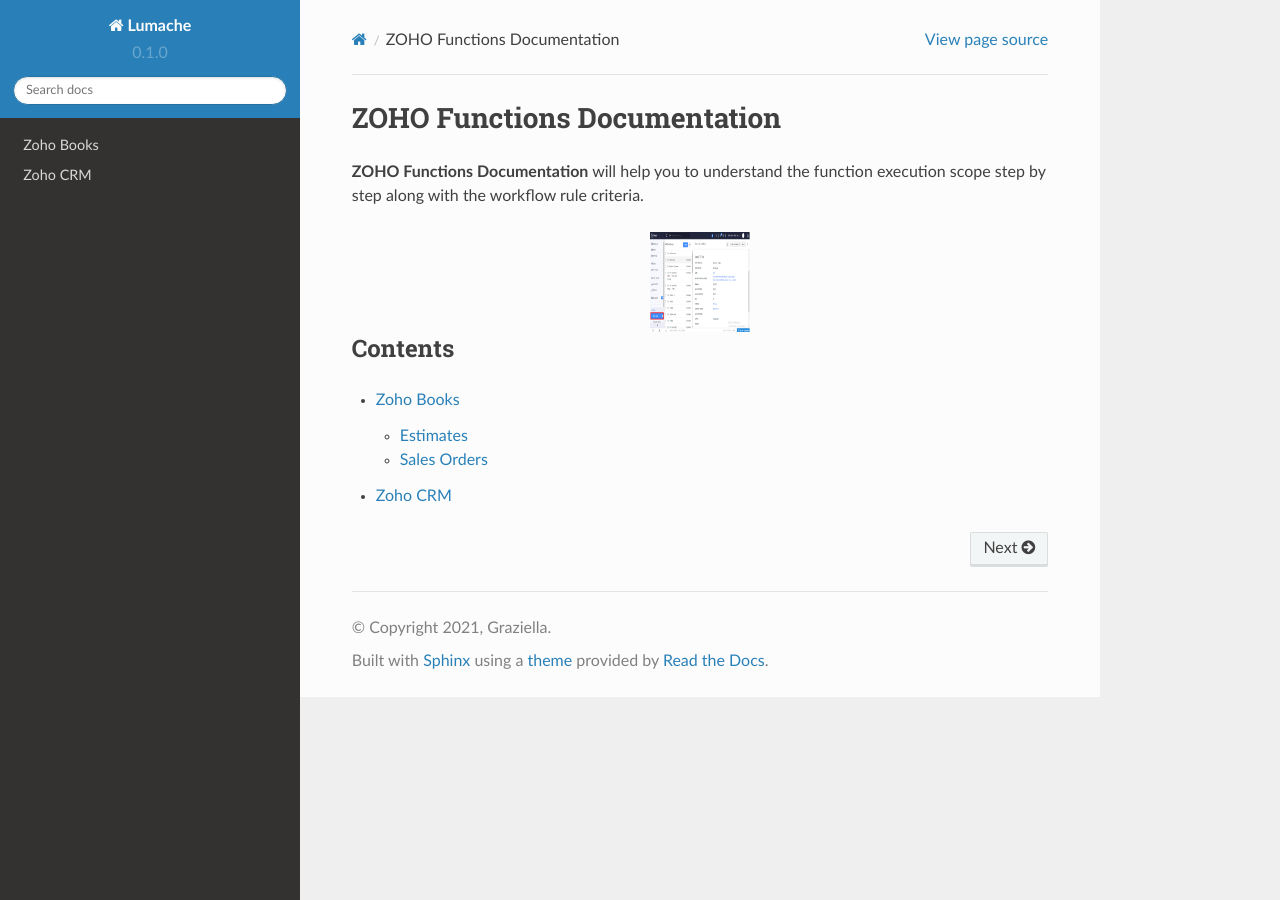
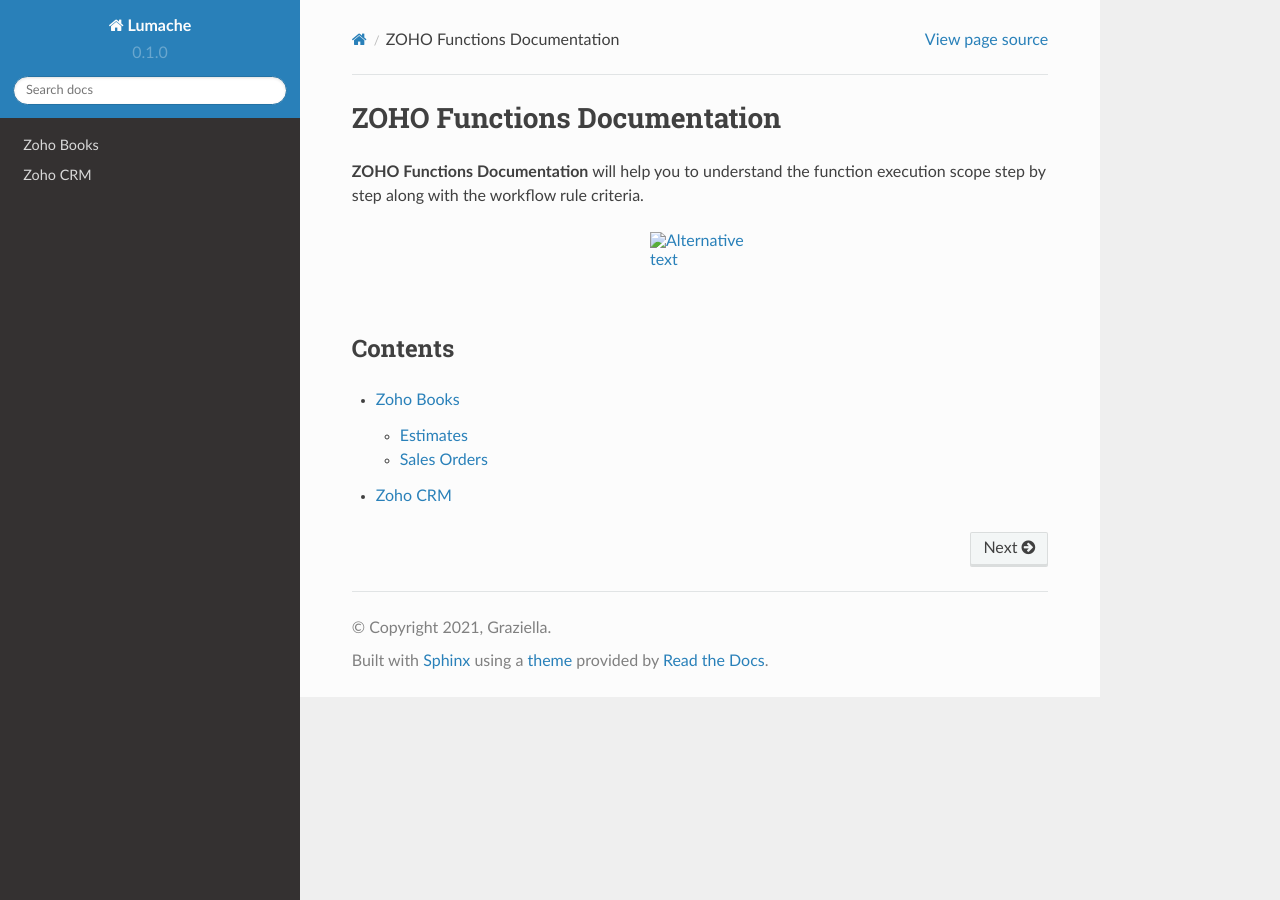
Before and after one commit to syedshahzaibshah/Functions-Documentation, a Sphinx documentation site: the page built from docs/source/index.rst, in a window 1280 px wide. Built offline with Sphinx 7.4.7 and the Read the Docs theme 2.0.0, drawn with Linux system fonts in a browser that asks for light colours.

Commit message:
Update index.rst

```diff
--- a/docs/source/index.rst
+++ b/docs/source/index.rst
@@ -3,7 +3,7 @@ ZOHO Functions Documentation
 
 **ZOHO Functions Documentation** will help you to understand the function execution scope step by step along with the workflow rule criteria.
 
-.. image:: /img/cost_items.png
+.. image:: /images/cost_items.png
      :width: 200
      :height: 200
      :scale: 50%
```
